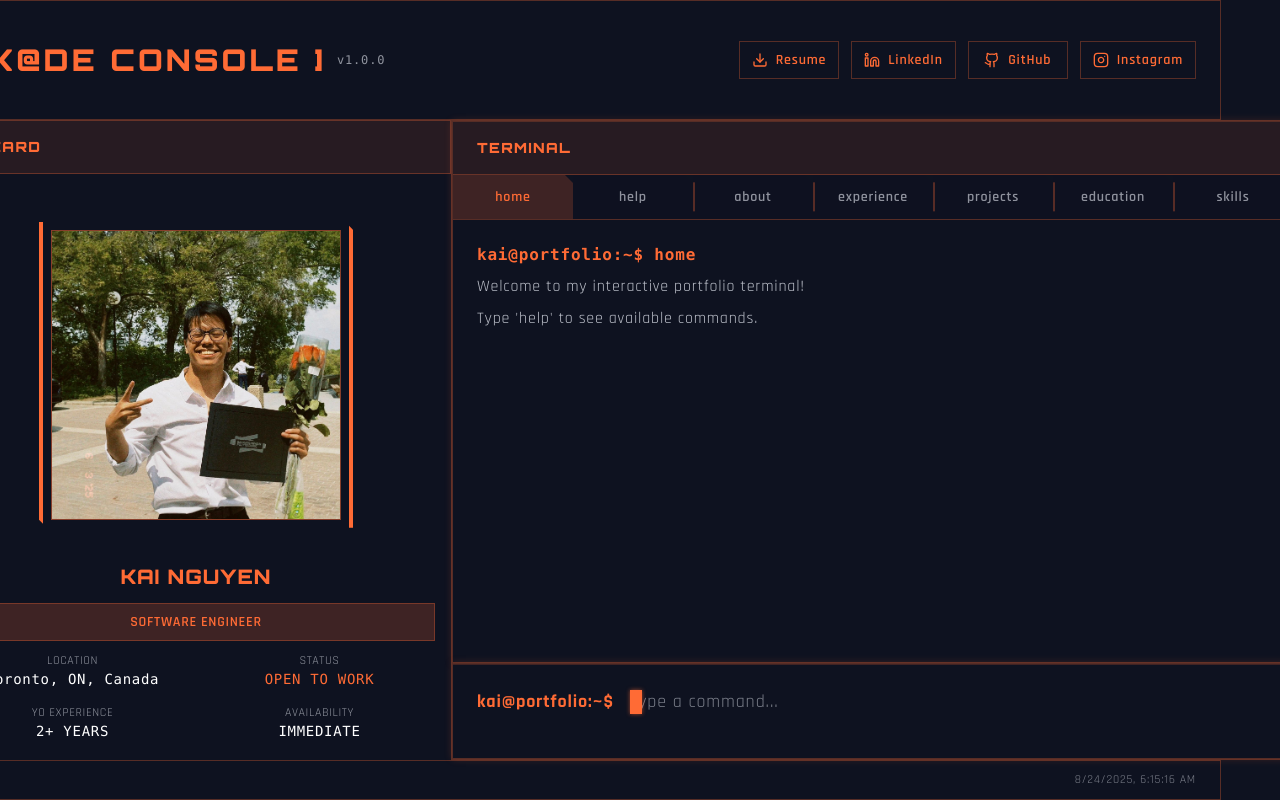
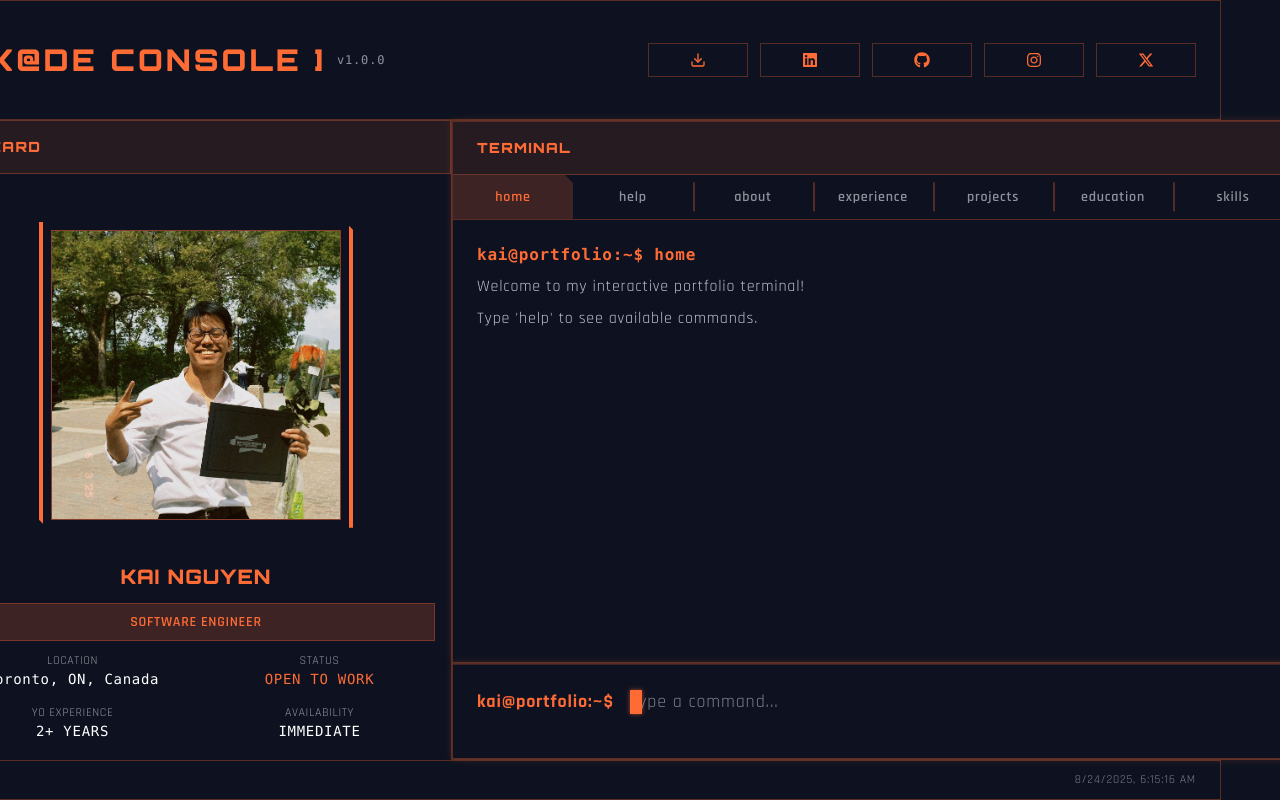
Before and after one commit to haidangve/Portfolio-KaiNguyen, a Next.js app: page / in a window 1280 px wide. Built offline with nearby package versions, Linux system fonts and the light colour scheme.

Commit message:
icons and contact update

```diff
--- a/package.json
+++ b/package.json
@@ -16,6 +16,7 @@
     "next": "15.5.0",
     "react": "19.1.0",
     "react-dom": "19.1.0",
+    "react-icons": "^5.5.0",
     "swr": "^2.3.6",
     "tailwind-merge": "^3.3.1",
     "zustand": "^5.0.8"
--- a/src/app/page.tsx
+++ b/src/app/page.tsx
@@ -3,7 +3,9 @@ import { useState } from "react";
 import { Button } from "@/components/ui/Button";
 import { IdCard } from "@/components/IdCard";
 import { RightPanel } from "@/components/RightPanel";
-import { Linkedin, Instagram, Github, Download } from "lucide-react";
+import { FaLinkedin, FaInstagram, FaGithub } from "react-icons/fa";
+import { FaXTwitter } from "react-icons/fa6";
+import { FiDownload } from "react-icons/fi";
 import { findClosestCommand } from "@/lib/utils";
 
 export default function Home() {
@@ -79,8 +81,7 @@ export default function Home() {
             rel="noopener noreferrer"
             size="md"
           >
-            <Download className="w-4 h-4" />
-            Resume
+            <FiDownload className="w-4 h-4" />
           </Button>
           <Button
             href="https://linkedin.com/in/kai-nguyen09"
@@ -88,8 +89,7 @@ export default function Home() {
             rel="noopener noreferrer"
             size="md"
           >
-            <Linkedin className="w-4 h-4" />
-            LinkedIn
+            <FaLinkedin className="w-4 h-4" />
           </Button>
           <Button
             href="https://github.com/haidangve"
@@ -97,8 +97,7 @@ export default function Home() {
             rel="noopener noreferrer"
             size="md"
           >
-            <Github className="w-4 h-4" />
-            GitHub
+            <FaGithub className="w-4 h-4" />
           </Button>
           <Button
             href="https://instagram.com/nvdh_ai"
@@ -106,8 +105,15 @@ export default function Home() {
             rel="noopener noreferrer"
             size="md"
           >
-            <Instagram className="w-4 h-4" />
-            Instagram
+            <FaInstagram className="w-4 h-4" />
+          </Button>
+          <Button
+            href="https://x.com/haiidangve"
+            target="_blank"
+            rel="noopener noreferrer"
+            size="md"
+          >
+            <FaXTwitter className="w-4 h-4" />
           </Button>
         </div>
       </header>
--- a/src/components/Console.tsx
+++ b/src/components/Console.tsx
@@ -3,7 +3,10 @@ import Image from "next/image";
 import { Chip } from "@/components/ui/Chip";
 import { MediaHolder } from "@/components/ui/MediaHolder";
 import { personalData } from "@/lib/data/personal-data";
-import { Mail, Github, Linkedin, Instagram, Download } from "lucide-react";
+import { MdEmail } from "react-icons/md";
+import { FaGithub, FaLinkedin, FaInstagram } from "react-icons/fa";
+import { FaXTwitter } from "react-icons/fa6";
+import { FiDownload } from "react-icons/fi";
 import { ContactCard } from "@/components/ui/ContactCard";
 
 interface ConsoleProps {
@@ -325,25 +328,30 @@ export function Console({
 
               <div className="grid grid-cols-1 sm:grid-cols-2 gap-3">
                 <ContactCard
-                  icon={Mail}
+                  icon={MdEmail}
                   label="Email"
                   href={`mailto:${personalData.email}`}
                   external={false}
                 />
                 <ContactCard
-                  icon={Github}
+                  icon={FaGithub}
                   label="GitHub"
                   href={`https://${personalData.social.github}`}
                 />
                 <ContactCard
-                  icon={Linkedin}
+                  icon={FaLinkedin}
                   label="LinkedIn"
                   href={`https://${personalData.social.linkedin}`}
                 />
                 <ContactCard
-                  icon={Instagram}
+                  icon={FaInstagram}
                   label="Instagram"
                   href="https://instagram.com/nvdh_ai"
+                />
+                <ContactCard
+                  icon={FaXTwitter}
+                  label="X"
+                  href="https://x.com/haiidangve"
                 />
               </div>
 
@@ -351,7 +359,7 @@ export function Console({
                 <div className="text-hud-text/80 mb-3">Download my resume:</div>
                 <div className="grid grid-cols-1 sm:grid-cols-2 gap-3">
                   <ContactCard
-                    icon={Download}
+                    icon={FiDownload}
                     label="Resume.pdf"
                     href="https://drive.google.com/file/d/1O6tJD4kJrdcXpCtYku3lAf6RTN7_6C37/view?usp=sharing"
                   />
--- a/src/components/ui/ContactCard.tsx
+++ b/src/components/ui/ContactCard.tsx
@@ -1,8 +1,8 @@
 import React from "react";
-import { LucideIcon } from "lucide-react";
+import { IconType } from "react-icons";
 
 interface ContactCardProps {
-  icon: LucideIcon;
+  icon: IconType;
   label: string;
   href: string;
   external?: boolean;
```
Also changed, not shown: 1 other file (tests, documents, lock files or other folders).
